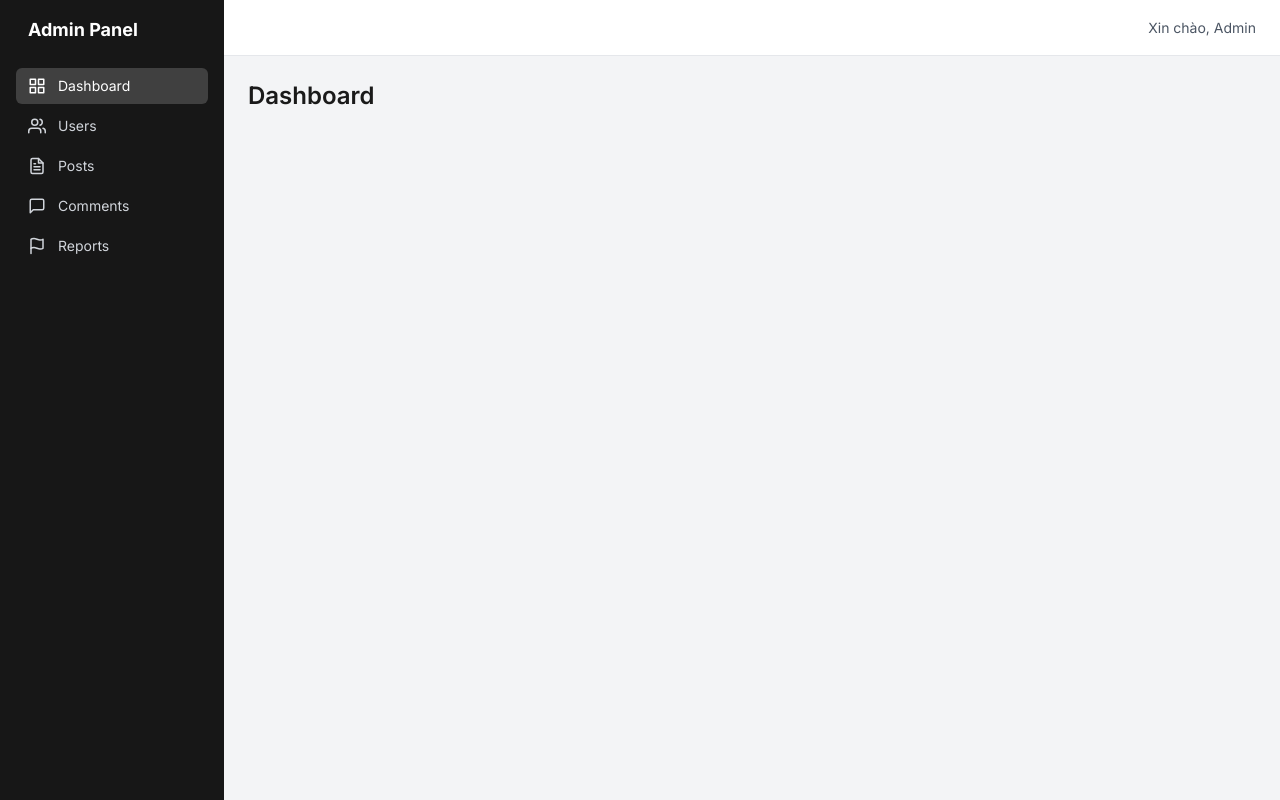
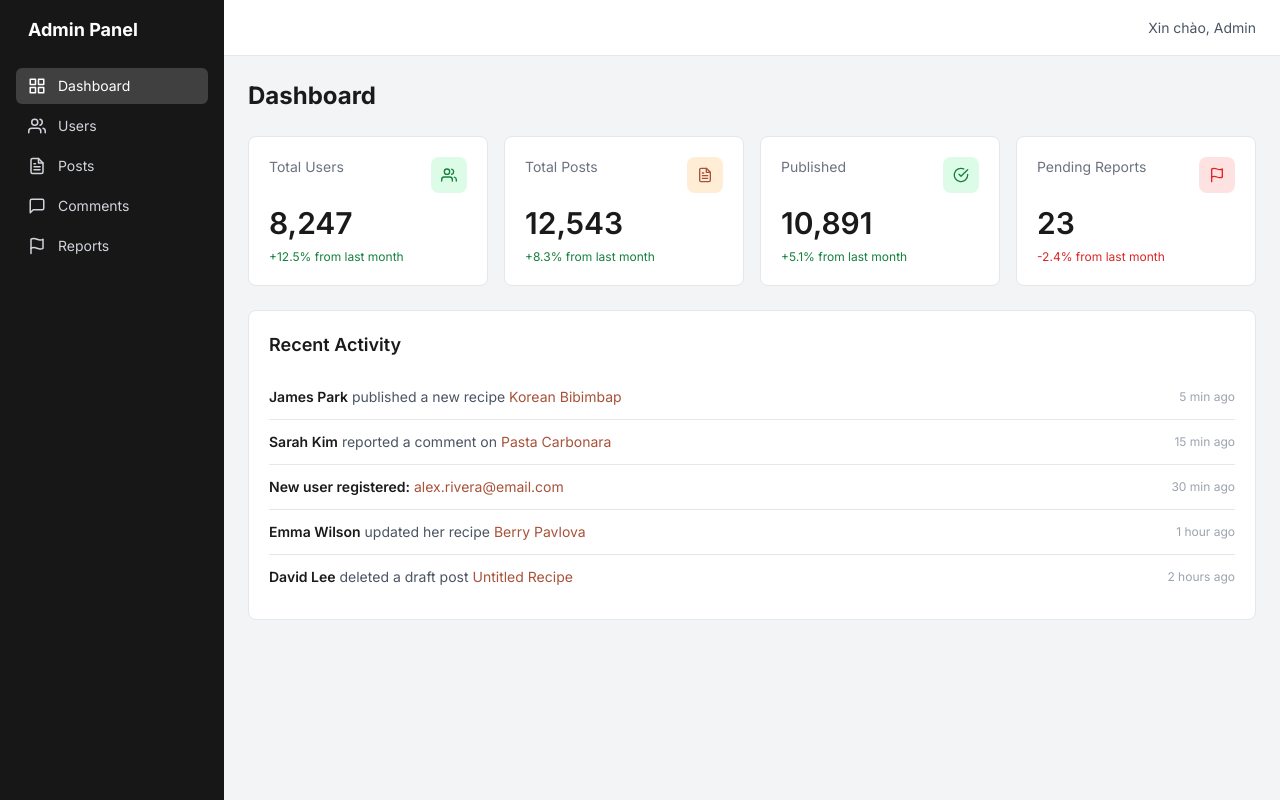
Before and after one commit to Hungichi/CookingBlog, a React (Vite) app in the folder frontend/: page /admin in a window 1280 px wide. Built offline with nearby package versions, Linux system fonts and the light colour scheme; no server answers; the HTML template or start-up script is replaced by a standard one.

Commit message:
feat(admin): Dashboard page with stat cards and recent activity (mock data)

```diff
--- /dev/null
+++ b/frontend/src/components/admin/StatCard.jsx
@@ -0,0 +1,21 @@
+export default function StatCard({ title, value, change, icon: Icon, iconClass }) {
+  const positive = change >= 0;
+
+  return (
+    <div className="rounded-lg border bg-white p-5">
+      <div className="flex items-start justify-between">
+        <p className="text-sm text-gray-500">{title}</p>
+        <div className={`flex h-9 w-9 items-center justify-center rounded-lg ${iconClass}`}>
+          <Icon />
+        </div>
+      </div>
+
+      <p className="mt-3 text-3xl font-semibold">{value.toLocaleString("en-US")}</p>
+
+      <p className={`mt-2 text-xs ${positive ? "text-green-700" : "text-red-600"}`}>
+        {positive ? "+" : ""}
+        {change}% from last month
+      </p>
+    </div>
+  );
+}
--- a/frontend/src/pages/Admin/Dashboard/Dashboard.jsx
+++ b/frontend/src/pages/Admin/Dashboard/Dashboard.jsx
@@ -1,3 +1,48 @@
+import { FiUsers, FiFileText, FiCheckCircle, FiFlag } from "react-icons/fi";
+import StatCard from "../../../components/admin/StatCard";
+import { mockStats, mockActivities } from "./mockDashboard";
+
 export default function Dashboard() {
-  return <h1 className="text-2xl font-semibold">Dashboard</h1>;
+  const cards = [
+    { title: "Total Users", icon: FiUsers, iconClass: "bg-green-100 text-green-700", ...mockStats.totalUsers },
+    { title: "Total Posts", icon: FiFileText, iconClass: "bg-orange-100 text-[#a8523a]", ...mockStats.totalPosts },
+    { title: "Published", icon: FiCheckCircle, iconClass: "bg-green-100 text-green-700", ...mockStats.published },
+    { title: "Pending Reports", icon: FiFlag, iconClass: "bg-red-100 text-red-600", ...mockStats.pendingReports },
+  ];
+
+  return (
+    <div>
+      <h1 className="mb-6 text-2xl font-bold">Dashboard</h1>
+
+      <div className="grid grid-cols-1 gap-4 sm:grid-cols-2 xl:grid-cols-4">
+        {cards.map((c) => (
+          <StatCard key={c.title} {...c} />
+        ))}
+      </div>
+
+      <div className="mt-6 rounded-lg border bg-white p-5">
+        <h2 className="mb-4 text-lg font-semibold">Recent Activity</h2>
+
+        {mockActivities.length === 0 ? (
+          <p className="py-6 text-center text-sm text-gray-400">Chưa có hoạt động nào.</p>
+        ) : (
+          <ul>
+            {mockActivities.map((a) => (
+              <li
+                key={a.id}
+                className="flex items-center justify-between border-b py-3 text-sm last:border-b-0"
+              >
+                <p>
+                  <span className="font-semibold">{a.actor}</span>{" "}
+                  {a.action && <span className="text-gray-600">{a.action} </span>}
+                  <span className="text-[#a8523a]">{a.target}</span>
+                </p>
+                <span className="shrink-0 text-xs text-gray-400">{a.time}</span>
+              </li>
+            ))}
+          </ul>
+        )}
+      </div>
+    </div>
+  );
 }
--- /dev/null
+++ b/frontend/src/pages/Admin/Dashboard/mockDashboard.js
@@ -0,0 +1,14 @@
+export const mockStats = {
+  totalUsers: { value: 8247, change: 12.5 },
+  totalPosts: { value: 12543, change: 8.3 },
+  published: { value: 10891, change: 5.1 },
+  pendingReports: { value: 23, change: -2.4 },
+};
+
+export const mockActivities = [
+  { id: 1, actor: "James Park", action: "published a new recipe", target: "Korean Bibimbap", time: "5 min ago" },
+  { id: 2, actor: "Sarah Kim", action: "reported a comment on", target: "Pasta Carbonara", time: "15 min ago" },
+  { id: 3, actor: "New user registered:", action: "", target: "alex.rivera@email.com", time: "30 min ago" },
+  { id: 4, actor: "Emma Wilson", action: "updated her recipe", target: "Berry Pavlova", time: "1 hour ago" },
+  { id: 5, actor: "David Lee", action: "deleted a draft post", target: "Untitled Recipe", time: "2 hours ago" },
+];
```
